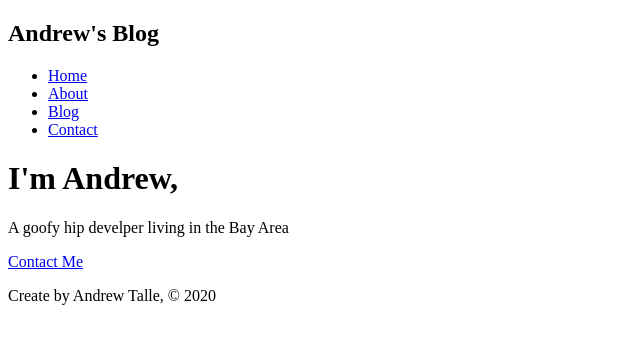
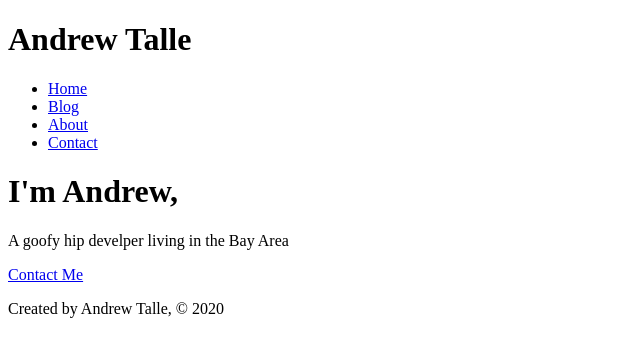
Before and after one commit to ogAndrew/gatsby-bootcamp, a Gatsby site: page /about in a window 1280 px wide. Shown: the whole page, without its empty margins (0-640 px from the left). Built offline with nearby package versions, Linux system fonts and the light colour scheme; Gatsby itself is replaced by a stand-in of ours.

Commit message:
add layout component

```diff
--- a/src/components/footer.js
+++ b/src/components/footer.js
@@ -3,7 +3,7 @@ import React from "react"
 const Footer = () => {
   return (
     <footer>
-      <p>Create by Andrew Talle, &copy; 2020</p>
+      <p>Created by Andrew Talle, &copy; 2020</p>
     </footer>
   )
 }
--- a/src/components/header.js
+++ b/src/components/header.js
@@ -4,25 +4,23 @@ import { Link } from "gatsby"
 const Header = () => {
   return (
     <header>
-      <h2>Andrew's Blog</h2>
+      <h1>Andrew Talle</h1>
+      <nav>
         <ul>
           <li>
-          {" "}
             <Link to="/">Home</Link>
           </li>
           <li>
-          {" "}
+            <Link to="/blog/">Blog</Link>
+          </li>
+          <li>
             <Link to="/about/">About</Link>
           </li>
           <li>
-          {" "}
-          <Link to="/blog/">Blog</Link>
-        </li>
-        <li>
-          {" "}
             <Link to="/contact">Contact</Link>
           </li>
         </ul>
+      </nav>
     </header>
   )
 }
--- /dev/null
+++ b/src/components/layout.js
@@ -0,0 +1,16 @@
+import React from "react"
+
+import Header from "../components/header"
+import Footer from "../components/footer"
+
+const Layout = props => {
+  return (
+    <div>
+      <Header />
+      {props.children}
+      <Footer />
+    </div>
+  )
+}
+
+export default Layout
--- a/src/pages/about.js
+++ b/src/pages/about.js
@@ -1,20 +1,16 @@
 import React from "react"
 import { Link } from "gatsby"
-import Header from "../components/header"
-
-import Footer from "../components/footer"
+import Layout from "../components/layout"
 
 const AboutPage = () => {
   return (
-    <div>
-      <Header />
+    <Layout>
       <h1>I'm Andrew, </h1>
       <p>A goofy hip develper living in the Bay Area</p>
       <p>
         <Link to="/contact">Contact Me</Link>
       </p>
-      <Footer />
-    </div>
+    </Layout>
   )
 }
 
```
Also changed, not shown: src/pages/blog.js (+3 -7 lines), src/pages/contact.js (+3 -6 lines), src/pages/index.js (+3 -6 lines). Lines whose indentation alone changed are shown as unchanged.
